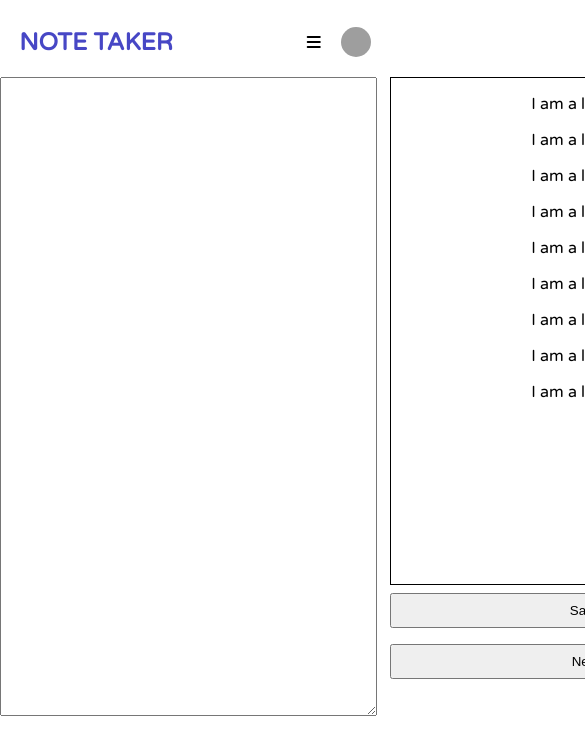
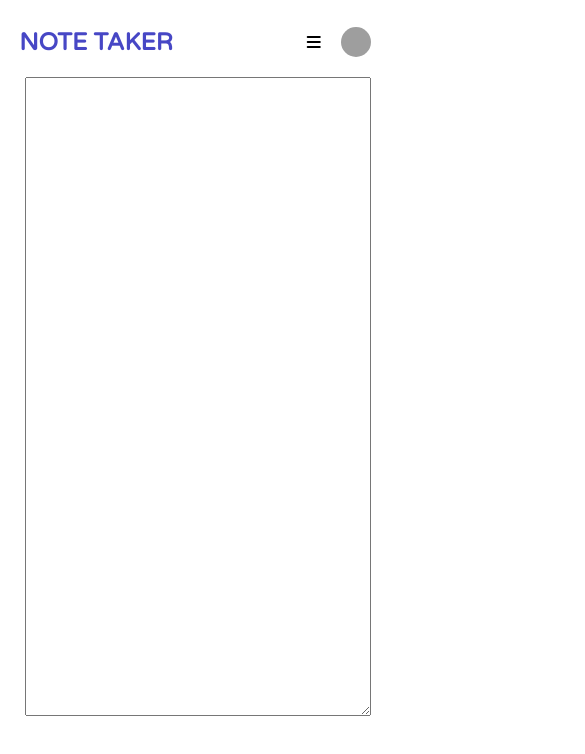
Before and after one commit to OgagaAkpowenre1/fastapi-test-api, a React (Vite) app in the folder frontend/: page / in a window 390 px wide. Shown: the top 754 px of the page, 585 px wide, since content can reach past the window. Built offline with nearby package versions, Linux system fonts and the light colour scheme; grey boxes are pictures that could not be loaded.

Commit message:
mobile screen responsive

```diff
--- a/frontend/src/components/noteAppContainer/noteAppContainer.css
+++ b/frontend/src/components/noteAppContainer/noteAppContainer.css
@@ -4,7 +4,8 @@
     justify-content: space-between;
     /* width: 100vw; */
     height: 90vh;
-    padding: 0rem 2rem;
+    margin: 0rem 2rem;
+    /* padding: 0rem 2rem; */
     box-sizing: border-box;
     overflow-x: hidden;
     overflow-y: hidden;
@@ -12,6 +13,7 @@
 
 @media (max-width: 600px) {
     .note-app-container {
+        margin: 0rem 1rem;
         flex-direction: column;
         /* padding: 0rem 0.5rem; */
     }
--- a/frontend/src/components/noteList/noteList.css
+++ b/frontend/src/components/noteList/noteList.css
@@ -24,10 +24,10 @@ ul {
 @media (max-width: 600px) {
     .note-list-container {
         /* flex-basis: 100%; */
-        /* width: 80%; */
-        right: 0;
-        margin: auto;
-        position: absolute;
+        width: 95%;
+        /* right: 0; */
+        margin: 0;
+        /* position: absolute; */
         overflow: hidden;
         transition: transform 0.3s;
     }
@@ -37,7 +37,7 @@ ul {
     }
 
     .note-list-container.hidden{
-        transform: translateX(100%)
-        /* display: none; */
+        transform: translateX(100%);
+        display: none;
     }
 }
--- a/frontend/src/components/textBox/textBox.css
+++ b/frontend/src/components/textBox/textBox.css
@@ -1,7 +1,7 @@
 .text-box {
     flex-grow: 2;
     flex-basis: 60%;
-    margin-right: 2rem;
+    margin-right: 4rem;
     box-sizing: border-box;
 }
 
@@ -13,16 +13,18 @@ textarea {
 @media (max-width: 600px) {
     .text-box {
         /* flex-basis: 100%; */
+
         width: 95%;
         margin: 0;
-        left: 0;
-        position: absolute;
+        box-sizing: border-box;
+        /* left: 0;
+        position: absolute; */
         transition: transform 0.3s;
     }
 
     .text-box.hidden {
-        /* transform: translateX(-100%); */
-        /* display: none; */
+        transform: translateX(-100%);
+        display: none;
     }
 
     .text-box.visible {
```
